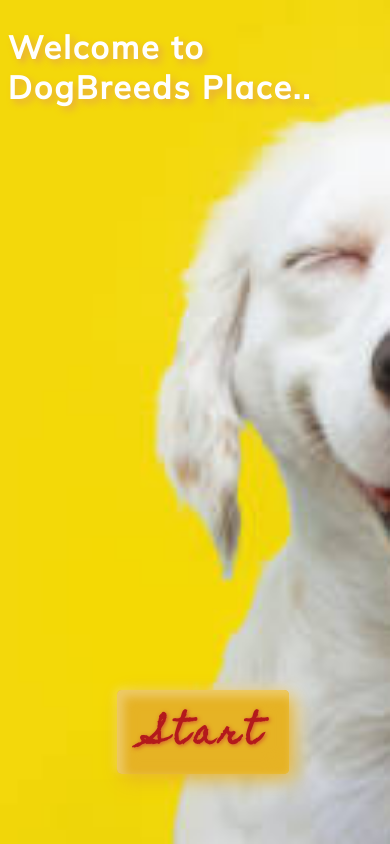
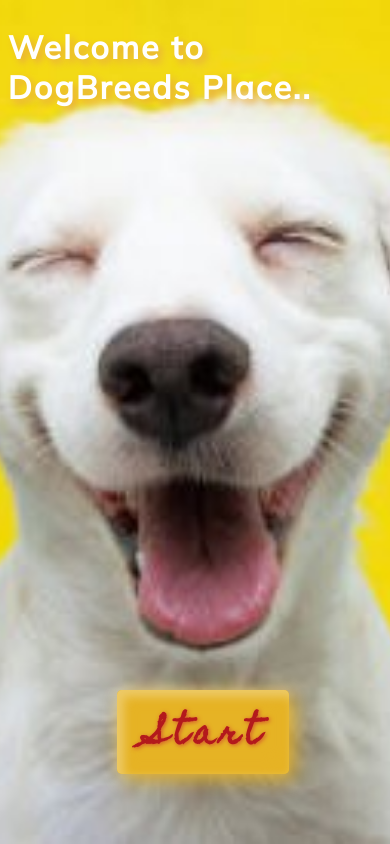
Before and after one commit to MEugeV/PIDogs, a React (Create React App) app in the folder client/: page / in a window 390 px wide. Built offline with nearby package versions, Linux system fonts and the light colour scheme; no server answers; a web font is replaced by a local one.

Commit message:
responsive

```diff
--- a/client/src/styles/landing.module.css
+++ b/client/src/styles/landing.module.css
@@ -59,6 +59,7 @@
         height: 100vh;
     }
     .landing {
+        background-image: url("./pictures/yellowdogthin.jpg");
         height: 100vh;
         background-repeat: no-repeat;
         background-position: center;
```
Also changed, not shown: client/src/styles/pictures/yellowdogthin.jpg (added).
